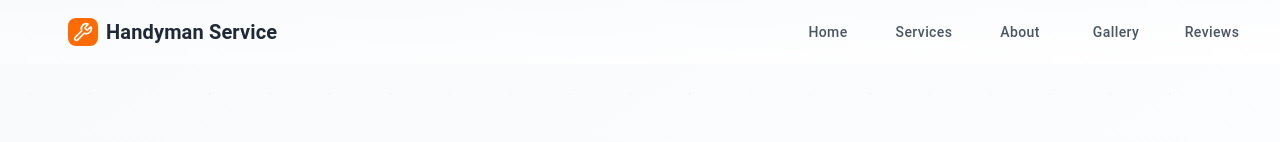
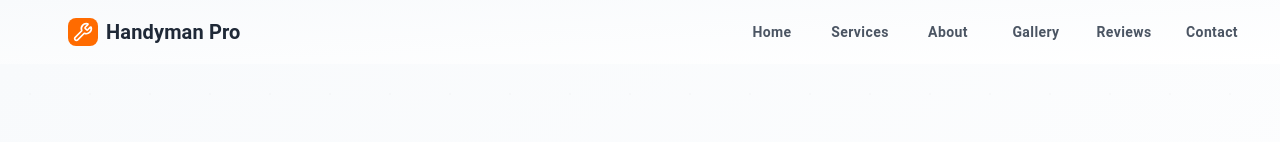
Before and after one commit to pagepal007/handymen, a Next.js app: page / in a window 1280 px wide. Shown: the top 142 px of the page. Built offline with nearby package versions, Linux system fonts and the light colour scheme.

Commit message:
space isssue and seo add

```diff
--- a/src/app/components/ContactSection.tsx
+++ b/src/app/components/ContactSection.tsx
@@ -77,7 +77,11 @@ export default function ContactSection() {
   };
 
   return (
-    <Box component="section" sx={{ py: 10, bgcolor: "background.paper" }}>
+    <Box
+      id="contact"
+      component="section"
+      sx={{ py: 10, bgcolor: "background.paper" }}
+    >
       <Box maxWidth="lg" mx="auto" px={2}>
         {/* Header */}
         <motion.div
@@ -87,7 +91,7 @@ export default function ContactSection() {
           viewport={{ once: true }}
           style={{ textAlign: "center", marginBottom: "3rem" }}
         >
-             <Chip
+          <Chip
             label="Get in Touch"
             sx={{
               bgcolor: "rgba(249,115,22,0.1)",
@@ -180,6 +184,7 @@ export default function ContactSection() {
                             name="service"
                             value={formData.service}
                             onChange={handleChange}
+
                           >
                             <MenuItem value="">Select a service</MenuItem>
                             <MenuItem value="painting">Painting</MenuItem>
@@ -213,7 +218,13 @@ export default function ContactSection() {
                         fullWidth
                         variant="contained"
                         size="large"
-                        sx={{ mt: 3,bgcolor: "#FF6B00", "&:hover": { bgcolor: "#e65c00" },fontWeight: "bold",textTransform: "none" }}
+                        sx={{
+                          mt: 3,
+                          bgcolor: "#FF6B00",
+                          "&:hover": { bgcolor: "#e65c00" },
+                          fontWeight: "bold",
+                          textTransform: "none",
+                        }}
                         startIcon={<Send />}
                       >
                         Send Request
@@ -274,7 +285,7 @@ export default function ContactSection() {
                     >
                       <Card elevation={4}>
                         <CardContent sx={{ display: "flex", gap: 2 }}>
-                          <Avatar sx={{ bgcolor: "#e65c00",color: "white" }}>
+                          <Avatar sx={{ bgcolor: "#e65c00", color: "white" }}>
                             {item.icon}
                           </Avatar>
                           <Box>
--- a/src/app/components/Navbar.tsx
+++ b/src/app/components/Navbar.tsx
@@ -9,7 +9,6 @@ import IconButton from "@mui/material/IconButton";
 import Menu from "@mui/material/Menu";
 import MenuItem from "@mui/material/MenuItem";
 import MenuIcon from "@mui/icons-material/Menu";
-import Link from "next/link";
 import { Wrench } from "lucide-react";
 
 export default function ButtonAppBar() {
@@ -24,21 +23,32 @@ export default function ButtonAppBar() {
   };
 
   const menuItems = [
-    { label: "Home", href: "/" },
-    { label: "Services", href: "/services" },
-    { label: "About", href: "/about" },
-    { label: "Gallery", href: "/gallery" },
-    { label: "Reviews", href: "/reviews" },
+    { label: "Home", href: "home" },
+    { label: "Services", href: "services" },
+    { label: "About", href: "about" },
+    { label: "Gallery", href: "gallery" },
+    { label: "Reviews", href: "testimonials" },
+    { label: "Contact", href: "contact" },
   ];
+
+  // Smooth scroll handler
+  const handleScroll = (id: string) => {
+    const section = document.getElementById(id);
+    if (section) {
+      section.scrollIntoView({ behavior: "smooth", block: "start" });
+    }
+    handleMenuClose();
+  };
 
   return (
     <Box sx={{ flexGrow: 1 }}>
       <AppBar
-        position="static"
+        position="fixed"
         elevation={0}
         sx={{
           background: "linear-gradient(to bottom right, #f8fafc, #ffffff)",
-        px:0.5
+          px: 0.5,
+          // borderBottom: "1px solid #e5e7eb",
         }}
       >
         <Toolbar>
@@ -49,7 +59,7 @@ export default function ButtonAppBar() {
                 sx={{
                   width: 30,
                   height: 28,
-                  borderRadius: 2, // small rounded corners
+                  borderRadius: 2,
                   bgcolor: "#FF6B00",
                   display: "flex",
                   alignItems: "center",
@@ -59,34 +69,33 @@ export default function ButtonAppBar() {
                 <Wrench size={20} color="white" />
               </Box>
               <Typography
-                component={Link}
-                href="/"
                 variant="h6"
                 sx={{
                   textDecoration: "none",
                   color: "#1f2937",
                   fontWeight: "bold",
+                  cursor: "pointer",
                   ":hover": { color: "#f97316" },
                 }}
+                onClick={() => handleScroll("home")}
               >
-                Handyman Service
+                Handyman Pro
               </Typography>
             </Box>
           </Box>
 
           {/* Desktop Menu */}
-          <Box sx={{ display: { xs: "none", md: "flex" }, gap: 2 }}>
+          <Box sx={{ display: { xs: "none", md: "flex" }, gap: 1 }}>
             {menuItems.map((item) => (
               <Button
                 key={item.label}
-                component={Link}
-                href={item.href}
+                onClick={() => handleScroll(item.href)}
                 sx={{
                   textTransform: "none",
                   color: "#4b5563",
-                  fontWeight: "500",
+                  fontWeight: "600",
                   transition: "all 0.3s",
-                  "&:hover": { color: "#f97316", fontWeight: "600" },
+                  "&:hover": { color: "#f97316"},
                   width: 80,
                 }}
               >
@@ -116,9 +125,7 @@ export default function ButtonAppBar() {
               {menuItems.map((item) => (
                 <MenuItem
                   key={item.label}
-                  onClick={handleMenuClose}
-                  component={Link}
-                  href={item.href}
+                  onClick={() => handleScroll(item.href)}
                   sx={{
                     color: "#1f2937",
                     "&:hover": { color: "#f97316", fontWeight: 600 },
@@ -131,6 +138,8 @@ export default function ButtonAppBar() {
           </Box>
         </Toolbar>
       </AppBar>
+      {/* Spacer so content isn’t hidden behind fixed navbar */}
+      <Toolbar />
     </Box>
   );
 }
--- a/src/app/components/ServicesSection.tsx
+++ b/src/app/components/ServicesSection.tsx
@@ -6,7 +6,6 @@ import {
   CardContent,
   Typography,
   Chip,
-  Button,
   Grid,
   Box,
 } from "@mui/material";
@@ -18,7 +17,6 @@ import {
   Zap,
   Hammer,
   Home,
-  ArrowRight,
 } from "lucide-react";
 
 type Service = {
@@ -108,7 +106,7 @@ const services: Service[] = [
 
 export default function ServicesSection() {
   return (
-    <Box component="section" id="services" sx={{ py: 10, bgcolor: "white" }}>
+    <Box component="section" id="services" sx={{ pb: 10,pt:10, bgcolor: "white" }}>
       <Box maxWidth="lg" sx={{ mx: "auto", px: { xs: 2, sm: 4, lg: 6 } }}>
         {/* Header */}
         <motion.div
--- a/src/app/components/TestimonialsSection.tsx
+++ b/src/app/components/TestimonialsSection.tsx
@@ -170,32 +170,6 @@ export default function TestimonialsSection() {
 
           ))}
         </Box>
-
-        {/* Overall Rating */}
-        <motion.div
-          initial={{ opacity: 0, y: 30 }}
-          whileInView={{ opacity: 1, y: 0 }}
-          transition={{ duration: 0.6 }}
-          viewport={{ once: true }}
-        >
-          <Paper
-            elevation={6}
-            sx={{
-              textAlign: "center",
-              mt: 6,
-              p: 4,
-              borderRadius: 3,
-            }}
-          >
-            <Rating value={5} readOnly sx={{ fontSize: 32, mb: 2 }} />
-            <Typography variant="h5" fontWeight="bold" gutterBottom>
-              4.9 out of 5 stars
-            </Typography>
-            <Typography variant="body2" color="text.secondary">
-              Based on 50+ customer reviews
-            </Typography>
-          </Paper>
-        </motion.div>
       </Container>
     </Box>
   );
--- a/src/app/globals.css
+++ b/src/app/globals.css
@@ -14,6 +14,7 @@ html,
 body {
   max-width: 100vw;
   overflow-x: hidden;
+  scroll-behavior: smooth;
 }
 
 body {
--- a/src/app/page.tsx
+++ b/src/app/page.tsx
@@ -1,25 +1,96 @@
-// app/page.tsx (or pages/index.tsx if not using /app)
+// app/page.tsx
+import Head from "next/head";
 import HeroSection from './components/HeroSection';
 import GallerySection from './components/GallerySection';
 import TestimonialsSection from './components/TestimonialsSection';
 import ContactSection from './components/ContactSection';
-import AboutSection from './components/AboutSection'; // optional, if you have it
-import ServicesSection from './components/ServicesSection'; // optional, if you have it
-import styles from './page.module.css';
+import AboutSection from './components/AboutSection';
+import ServicesSection from './components/ServicesSection';
 
 export default function Home() {
   return (
-    <div >
+    <>
+      <Head>
+        <title>Handyman Pro - Trusted Handyman Services</title>
+        <meta
+          name="description"
+          content="Handyman Pro offers professional handyman services including plumbing, painting, repairs, and more. Trusted for quality work."
+        />
+        <meta
+          name="keywords"
+          content="handyman, plumbing, painting, home repairs, handyman services, professional handyman"
+        />
+        <meta name="author" content="Handyman Pro" />
+        <meta name="robots" content="index, follow" />
+        <link rel="canonical" href="https://yourwebsite.com/" />
+        <meta name="viewport" content="width=device-width, initial-scale=1" />
+
+        {/* Open Graph for social sharing */}
+        <meta property="og:title" content="Handyman Pro - Trusted Handyman Services" />
+        <meta property="og:description" content="Professional handyman services for every home project." />
+        <meta property="og:image" content="https://yourwebsite.com/hero-image.jpg" />
+        <meta property="og:url" content="https://yourwebsite.com" />
+        <meta property="og:type" content="website" />
+
+        {/* JSON-LD structured data */}
+        <script
+          type="application/ld+json"
+          dangerouslySetInnerHTML={{
+            __html: JSON.stringify({
+              "@context": "https://schema.org",
+              "@type": "HomeAndConstructionBusiness",
+              "name": "Handyman Pro",
+              "url": "https://yourwebsite.com",
+              "logo": "https://yourwebsite.com/logo.png",
+              "sameAs": [
+                "https://www.facebook.com/yourpage",
+                "https://www.instagram.com/yourpage"
+              ],
+              "priceRange": "$$",
+              "address": {
+                "@type": "PostalAddress",
+                "streetAddress": "123 Main St",
+                "addressLocality": "YourCity",
+                "addressRegion": "YourState",
+                "postalCode": "12345",
+                "addressCountry": "US"
+              },
+              "telephone": "+1234567890",
+              "image": "https://yourwebsite.com/hero-image.jpg"
+            }),
+          }}
+        />
+      </Head>
+
+      <main>
+        <section id="home">
           <HeroSection />
+        </section>
+
+        <section id="services">
 
           <ServicesSection />
+        </section>
+
+        <section id="about">
+
           <AboutSection />
+        </section>
+
+        <section id="gallery">
 
           <GallerySection />
+        </section>
+
+        <section id="testimonials">
 
           <TestimonialsSection />
+        </section>
 
+        <section id="contact">
           <ContactSection />
-    </div>
+        </section>
+      </main>
+    </>
   );
 }
```
Also changed, not shown: src/app/components/CoverPage.tsx (deleted, +0 -46 lines), src/app/components/HeroSection.tsx (+4 -7 lines). Lines whose indentation alone changed are shown as unchanged.
